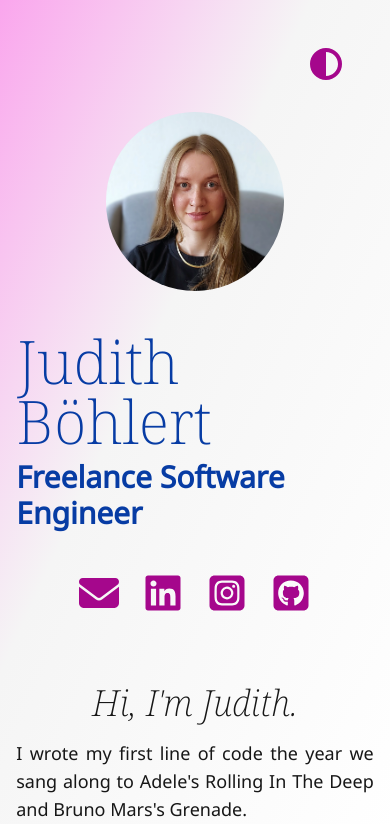
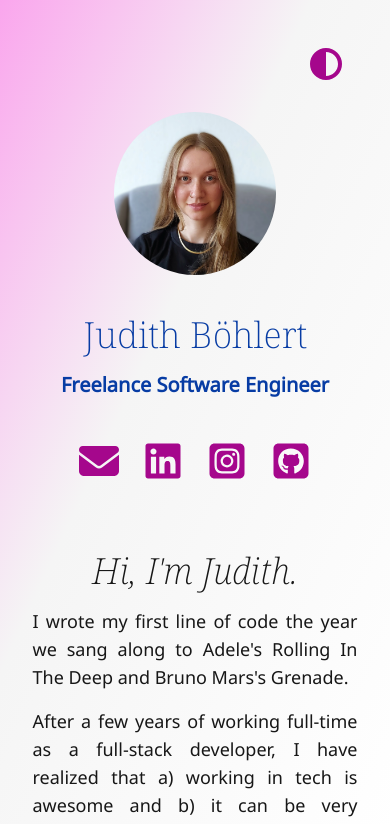
Before and after one commit to judicodes/judithboehlert-homepage, a React (Vite) app: page / in a window 390 px wide. Shown: the top 824 px of the page. Built offline with nearby package versions, Linux system fonts and the light colour scheme.

Commit message:
Improve responsive design.

```diff
--- a/src/App.tsx
+++ b/src/App.tsx
@@ -22,7 +22,7 @@ function App() {
             />
           </button>
         </div>
-        <div className="container mx-auto w-11/12 md:w-8/12 lg:w-5/12 2xl:w-4/12">
+        <div className="container mx-auto w-10/12 md:w-8/12 lg:w-5/12 2xl:w-4/12">
           <HeaderSection />
           <AboutSection />
         </div>
--- a/src/components/HeaderSection.tsx
+++ b/src/components/HeaderSection.tsx
@@ -34,10 +34,10 @@ function HeaderSection() {
         alt="Picture of Judi."
         className="mb-10 mt-16 w-6/12 rounded-full md:w-5/12"
       />
-      <h1 className="mb-2 font-serif text-6xl font-light text-blue-900 transition-all duration-500 dark:text-pink-100">
+      <h1 className="mb-4 font-serif  text-4xl font-light text-blue-900 transition-all duration-500 dark:text-pink-100 md:text-6xl">
         Judith Böhlert
       </h1>
-      <h2 className="mb-10 text-3xl font-semibold text-blue-900 transition-all duration-500 dark:text-pink-100">
+      <h2 className="mb-10 text-xl font-semibold text-blue-900 transition-all duration-500 dark:text-pink-100 md:text-3xl">
         Freelance Software Engineer
       </h2>
       <div className="flex h-12 flex-row items-center justify-center space-x-6 ">
--- a/tailwind.config.js
+++ b/tailwind.config.js
@@ -31,5 +31,8 @@ export default {
       }
     }
   },
+  future: {
+    hoverOnlyWhenSupported: true
+  },
   plugins: [require("daisyui")]
 };
```
